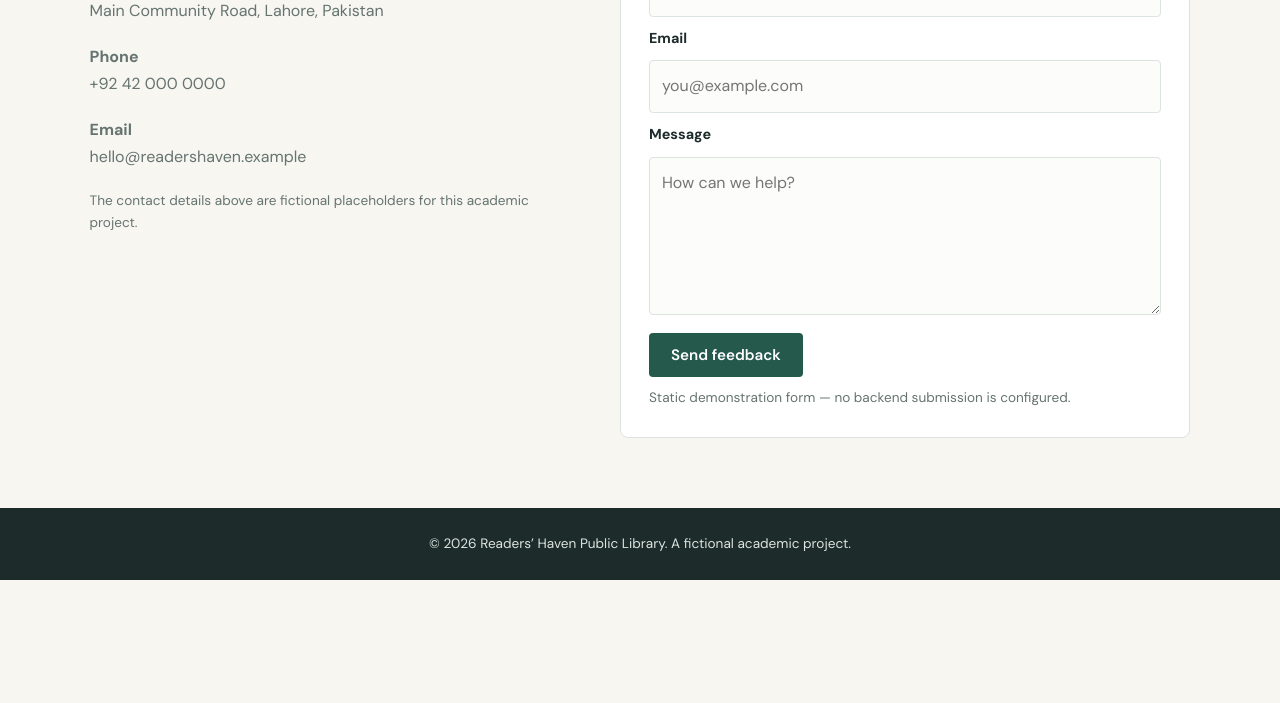
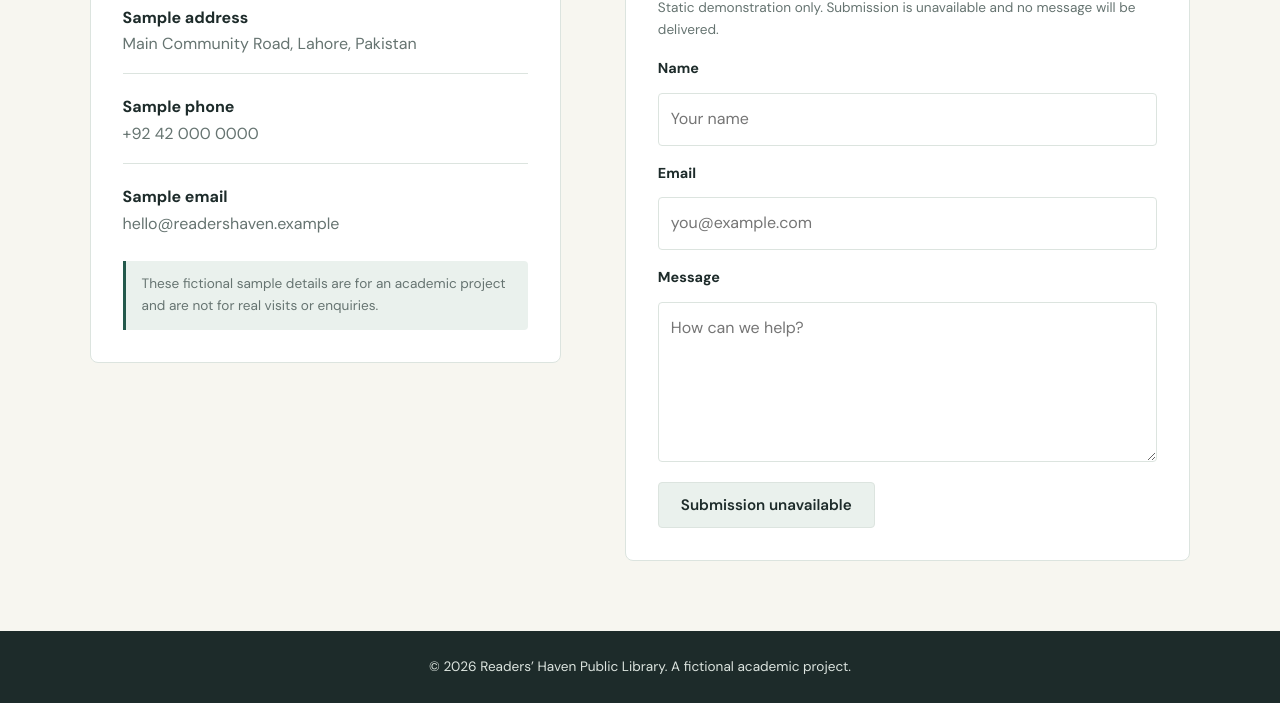
Before and after one commit to hamzakashif3456-ui/readers-haven-library, a website: page src/contact.html in a window 1280 px wide. Shown: the part 543-1246 px from the top of the page. Before the commit the page ends 1123 px from the top, so only its background shows below. Drawn offline with nearby package versions, Linux system fonts and the light colour scheme.

Commit message:
feat: add Readers' Haven contact and feedback page

```diff
--- a/src/contact.html
+++ b/src/contact.html
@@ -1,9 +1,69 @@
 <!doctype html>
 <html lang="en">
-<head><meta charset="UTF-8"><meta name="viewport" content="width=device-width, initial-scale=1.0"><title>Contact | Readers' Haven</title><link rel="stylesheet" href="../styles/style.css"></head>
-<body>
-<header class="site-header"><a class="brand" href="index.html">Readers’ Haven</a><nav aria-label="Main navigation"><a href="index.html">Home</a><a href="collections.html">Collections</a><a href="membership.html">Membership</a><a href="services.html">Services</a><a class="active" href="contact.html">Contact</a></nav></header>
-<main><section class="page-hero"><p class="eyebrow">WE’D LOVE TO HEAR FROM YOU</p><h1>Let’s stay in touch.</h1><p>Ask a question, share feedback, or plan your next visit.</p></section>
-<section class="section contact-layout"><div class="contact-details"><h2>Visit Readers’ Haven</h2><p><strong>Address</strong><br>Main Community Road, Lahore, Pakistan</p><p><strong>Phone</strong><br>+92 42 000 0000</p><p><strong>Email</strong><br>hello@readershaven.example</p><p class="notice">The contact details above are fictional placeholders for this academic project.</p></div>
-<form class="contact-form" action="#" method="get"><label for="name">Name</label><input id="name" name="name" type="text" placeholder="Your name" required><label for="email">Email</label><input id="email" name="email" type="email" placeholder="you@example.com" required><label for="message">Message</label><textarea id="message" name="message" rows="5" placeholder="How can we help?" required></textarea><button class="button" type="submit">Send feedback</button><p class="form-note">Static demonstration form — no backend submission is configured.</p></form></section></main><footer>© 2026 Readers’ Haven Public Library. A fictional academic project.</footer>
-</body></html>
+<head>
+  <meta charset="UTF-8">
+  <meta name="viewport" content="width=device-width, initial-scale=1.0">
+  <meta name="description" content="Find sample contact details for Readers' Haven and view its static feedback form.">
+  <title>Contact | Readers' Haven</title>
+  <link rel="stylesheet" href="../styles/style.css">
+</head>
+<body class="contact-page">
+  <header class="site-header">
+    <a class="brand" href="index.html">Readers’ Haven</a>
+    <nav aria-label="Main navigation">
+      <a href="index.html">Home</a>
+      <a href="collections.html">Collections</a>
+      <a href="membership.html">Membership</a>
+      <a href="services.html">Services</a>
+      <a class="active" href="contact.html" aria-current="page">Contact</a>
+    </nav>
+  </header>
+
+  <main>
+    <section class="page-hero" aria-labelledby="page-title">
+      <p class="eyebrow">WE’D LOVE TO HEAR FROM YOU</p>
+      <h1 id="page-title">Let’s stay in touch.</h1>
+      <p>Ask a question, share feedback, or plan your next visit.</p>
+    </section>
+
+    <section class="section contact-layout" aria-label="Contact information and feedback">
+      <section class="contact-details" aria-labelledby="contact-heading">
+        <h2 id="contact-heading">Visit Readers’ Haven</h2>
+        <dl class="contact-list">
+          <div>
+            <dt>Sample address</dt>
+            <dd>Main Community Road, Lahore, Pakistan</dd>
+          </div>
+          <div>
+            <dt>Sample phone</dt>
+            <dd>+92 42 000 0000</dd>
+          </div>
+          <div>
+            <dt>Sample email</dt>
+            <dd>hello@readershaven.example</dd>
+          </div>
+        </dl>
+        <p class="notice">These fictional sample details are for an academic project and are not for real visits or enquiries.</p>
+      </section>
+
+      <form class="contact-form" aria-labelledby="feedback-heading" aria-describedby="form-note">
+        <h2 id="feedback-heading">Share your feedback</h2>
+        <p id="form-note" class="form-note">Static demonstration only. Submission is unavailable and no message will be delivered.</p>
+
+        <label for="name">Name</label>
+        <input id="name" name="name" type="text" autocomplete="name" placeholder="Your name" required>
+
+        <label for="email">Email</label>
+        <input id="email" name="email" type="email" autocomplete="email" placeholder="you@example.com" required>
+
+        <label for="message">Message</label>
+        <textarea id="message" name="message" rows="5" placeholder="How can we help?" required></textarea>
+
+        <button class="button" type="submit" disabled>Submission unavailable</button>
+      </form>
+    </section>
+  </main>
+
+  <footer>© 2026 Readers’ Haven Public Library. A fictional academic project.</footer>
+</body>
+</html>
--- a/styles/style.css
+++ b/styles/style.css
@@ -101,3 +101,20 @@
         padding-bottom: 35px;
     }
 }
+.contact-page .contact-layout{align-items:start;gap:clamp(2rem,6vw,4rem)}
+.contact-page .contact-details,.contact-page .contact-form{min-width:0;padding:clamp(1.25rem,3vw,2rem);background:var(--white);border:1px solid var(--line);border-radius:8px}
+.contact-page .contact-details h2{margin-bottom:1.5rem}
+.contact-page .contact-list{display:grid;gap:1.25rem;margin:0}
+.contact-page .contact-list div{padding-bottom:1rem;border-bottom:1px solid var(--line)}
+.contact-page .contact-list div:last-child{padding-bottom:0;border-bottom:0}
+.contact-page .contact-list dt{font-weight:700}
+.contact-page .contact-list dd{margin:0;color:var(--muted);overflow-wrap:anywhere}
+.contact-page .notice{margin:1.5rem 0 0;padding:.75rem 1rem;background:var(--mint);border-left:3px solid var(--green);border-radius:0 4px 4px 0}
+.contact-page .contact-form{align-content:start;gap:.75rem}
+.contact-page .contact-form h2{margin:0 0 .25rem}
+.contact-page .contact-form label{margin-top:.25rem}
+.contact-page .contact-form input,.contact-page .contact-form textarea{min-width:0;background:var(--white)}
+.contact-page .contact-form textarea{min-height:10rem}
+.contact-page .site-header a:focus-visible,.contact-page .contact-form input:focus-visible,.contact-page .contact-form textarea:focus-visible{outline:3px solid var(--green);outline-offset:3px}
+.contact-page .contact-form button:disabled{max-width:100%;white-space:normal;background:var(--mint);color:var(--ink);border:1px solid var(--line);cursor:not-allowed}
+.contact-page .form-note{margin:0}
```
